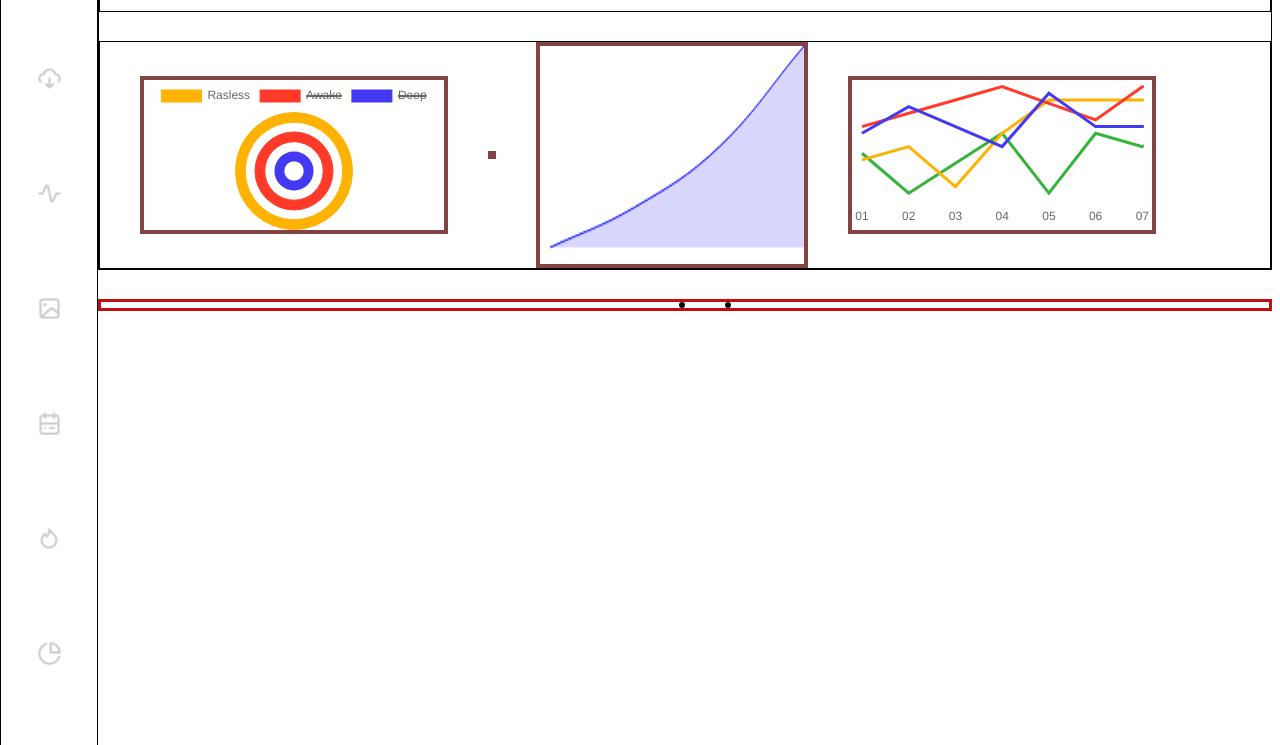
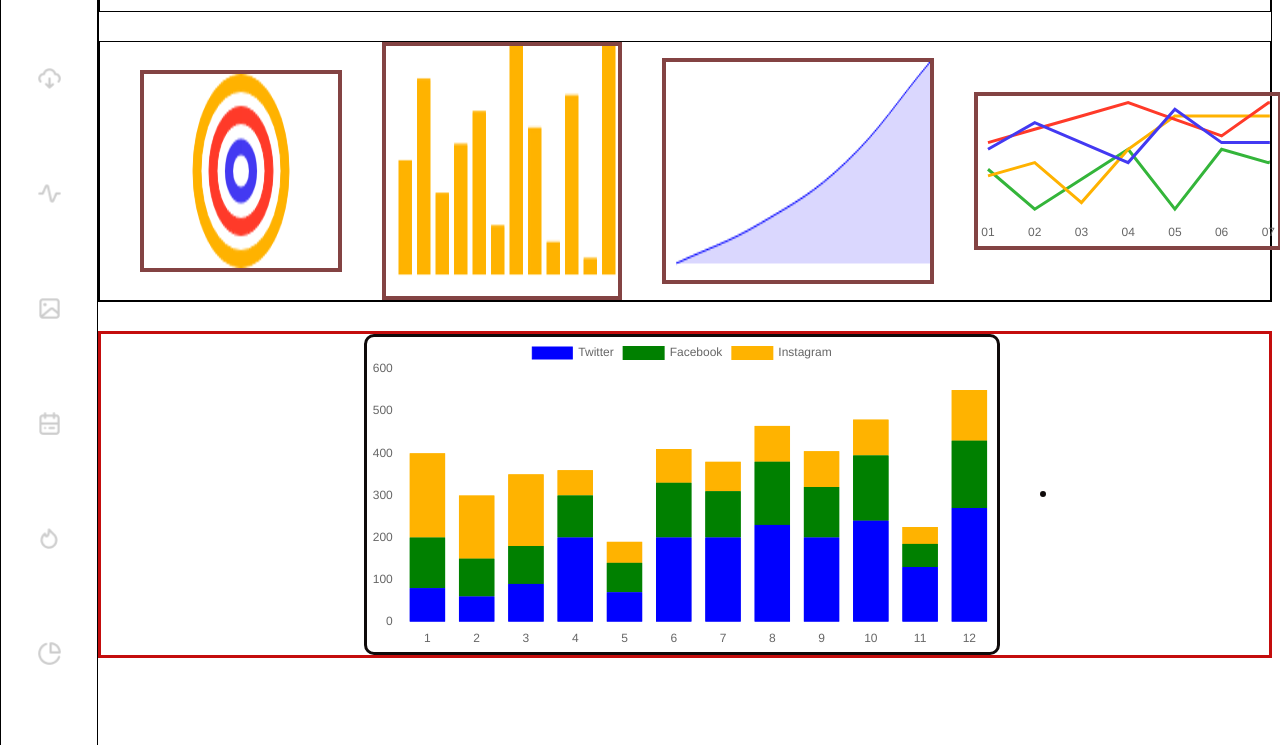
Before and after one commit to VacheMinasyan/MyDiagramsWork, a website: page src/index.pug in a window 1280 px wide. Shown: the part 207-952 px from the top of the page. Drawn offline with nearby package versions, Linux system fonts and the light colour scheme; files that its build step writes are made by us from their sources.

Commit message:
added canvas fb,twwiter,inst and changes many file in css

```diff
--- a/src/css/style.css
+++ b/src/css/style.css
@@ -126,23 +126,40 @@ margin-top: 200px;
   display: flex;
 }
 /* ==========Part Vache  */
-
-.can{
-  /* position: relative; */
+#myChart{
+  box-sizing: border-box;
+  max-width: 194px;
+  min-height: 194px;
 }
-#myChart{
- box-sizing: border-box;
- max-width: 264px;
-  min-height: 218px;
-  margin: 0;
+#myChart1{
+  box-sizing: border-box;
+  max-width: 232px;
+  min-height: 250px;
 
 }
 #myChart2{
   box-sizing: border-box;
+  max-width: 264px;
+   min-height: 218px;
+   margin: 0;
+ }
+
+#myChart3{
+  box-sizing: border-box;
   max-width: 326px;
    min-height: 77px;
-   margin: 0;
 }
+#myChart5{
+  box-sizing: border-box;
+  min-width: 630px;
+  min-height: 300px;
+}
+/* .cans{
+  box-sizing: border-box;
+  max-width: 232px;
+  min-height: 250px;
+} */
+
 
 .main {
     border: 1px solid black;
@@ -174,8 +191,8 @@ font-weight: 100;
 }
 .main__main>div{
   margin-left: 40px;
-  max-width: 326px;
-  max-height:360px;
+  max-width: 380px;
+  max-height:380px;
   border: 4px solid rgb(131, 67, 67);
 }
 .can {
@@ -192,7 +209,6 @@ align-items: center;
 }
 .footer>div{
   border: 3px solid rgb(15, 10, 10);
-
   margin-left: 40px;
   max-width: 692px;
   max-height: 360px;
--- a/src/index.pug
+++ b/src/index.pug
@@ -35,14 +35,13 @@ html(lang="en")
                 p.main__text=text
             .main__main
                 .main__canvas
-                    canvas(id="myChart3").can
-
-                .main__canvas
-                .main__canvas
                     canvas(id="myChart").can
                 .main__canvas
+                     canvas(id="myChart1").cans
+                .main__canvas
                     canvas(id="myChart2").can
-
+                .main__canvas
+                    canvas(id="myChart3").can
         aside.aside
             .aside_head
                 a
@@ -59,5 +58,6 @@ html(lang="en")
                     img(src="img/icon8.png").fot
         footer.footer
             .footer__canvas_left
+                canvas(id="myChart5").canvas
             .footer__canvas_right
         script(src="js/script.js")
--- a/src/js/script.js
+++ b/src/js/script.js
@@ -1,16 +1,16 @@
-let ctx = document.getElementById('myChart').getContext('2d');
+let ctx2 = document.getElementById('myChart2').getContext('2d');
 Chart.defaults.scale.gridLines.display = false;
-let myChart = new Chart(ctx, {
+let myChart2 = new Chart(ctx2, {
     type: 'line',
     data: {
         labels: [1, 2, 3, 4],
         datasets: [{
-            label: false,
             data: [0, 200, 500, 1000],
             backgroundColor: ["rgb(218, 215, 254)"],
             borderColor: ["blue"],
             borderWidth: 1,
             radius: 0,
+            // borderRadius:"c"
         },
         ]
     },
@@ -46,14 +46,14 @@ let myChart = new Chart(ctx, {
 // ======================= chart line diagrms ====================
 
 
-let ctx1 = document.getElementById('myChart2').getContext('2d');
+let ctx3 = document.getElementById('myChart3').getContext('2d');
 Chart.defaults.scale.gridLines.display = false;
-let myChart1 = new Chart(ctx1, {
+let myChart3 = new Chart(ctx3, {
     type: 'line',
     data: {
         labels: ["01", "02", "03", "04", "05", "06", "07"],
         datasets: [{
-            label: false,
+            labels: ["Rasless","Awake","Deep"],
             data: [200, 400, 250,100,500,250, 250,250],
             backgroundColor: 'transparent',
             borderColor: ["rgb(67, 57, 242)"],
@@ -112,7 +112,7 @@ let myChart1 = new Chart(ctx1, {
             xAxes: [
                 {
                     ticks: {
-                        // display: false,
+
                         beginAtZero: true,
 
                     }
@@ -131,15 +131,10 @@ let myChart1 = new Chart(ctx1, {
 });
 
 // =================== chart circle =====================
-
-
-let ctx2 = document.getElementById('myChart3').getContext('2d');
-
-
-let myChart2 = new Chart(ctx2, {
+let ctx = document.getElementById('myChart').getContext('2d');
+let myChart = new Chart(ctx, {
     type: 'pie',
     data: {
-        labels: ["Rasless","Awake","Deep"],
         datasets: [{
             data: [10],
             backgroundColor: [
@@ -155,7 +150,6 @@ let myChart2 = new Chart(ctx2, {
             borderWidth: 1,
         },
             {
-                // data: [10,2,5],
                 backgroundColor: 'white',
                 borderColor: ["white"],
                 borderWidth: 3,
@@ -187,6 +181,116 @@ let myChart2 = new Chart(ctx2, {
 
         ]
     },
+    options: {
+        legend: {
+            display: false
+        },
+    }
+});
+// =================== chart barrrr =======================
 
+let ctx1 = document.getElementById('myChart1').getContext('2d');
+Chart.defaults.scale.gridLines.display = false;
+let myChart1 = new Chart(ctx1, {
+    type: 'bar',
+    data: {
+        labels: [1, 2, 3, 4, 5, 6, 7, 8, 9, 10, 11, 12],
+        datasets: [
+            {
+                label: 'Restless',
+                data: [75, 100, 65, 80, 90, 55, 110, 85, 50, 95, 45, 110],
+                backgroundColor: "rgb(255, 179, 0)",
+                borderColor: "rgb(255, 179, 0)",
+                borderWidth: 2,
+                borderRadius: 5,
+                hoverBackgroundColor: "red",
+                hoverBorderColor: "rgb(255, 179, 0)",
+                borderSkipped: false,
+            },
+        ],
+    },
+    options: {
+        plugins: {
+            datalabels: {
+            },
+        },
+        legend: {
+            display: false,
+            position: 'top',
+        },
+        tooltips: {
+        },
+        scales: {
+            xAxes: [{
+                ticks: {
+                    display: false,
+                    beginAtZero: true,
+                }
+            }],
+            yAxes: [{
+                ticks: {
+                    display: false
+                }
+            }]
+        }
+    }
+});
 
+// ==================== canvas fb, instagram, twitter ==================
+
+let ctx4 = document.getElementById('myChart5').getContext('2d');
+Chart.defaults.scale.gridLines.display = false;
+let myChart4 = new Chart(ctx4, {
+    type: 'bar',
+    data: {
+        labels: [1, 2, 3, 4, 5, 6, 7, 8, 9, 10, 11, 12],
+        datasets: [
+            {
+                label: 'Twitter',
+                data: [80, 60, 90, 200, 70, 200,200,230,200,240,130,270],
+                backgroundColor: "blue",
+                borderColor: "blue",
+                borderWidth: 1,
+                borderRadius: 5,
+                hoverBackgroundColor: "blue",
+                hoverBorderColor: "blue",
+                borderSkipped: false,
+            },
+            {
+                label: 'Facebook',
+                data: [120, 90, 90, 100, 70, 130, 110, 150, 120, 155, 55, 160],
+                backgroundColor: "green",
+                borderColor: "green",
+                borderWidth: 2,
+                borderRadius: 5,
+                hoverBackgroundColor: "green",
+                hoverBorderColor: "green",
+                borderSkipped: false,
+            },
+            {
+                label: 'Instagram',
+                data: [200, 150, 170, 60, 50, 80, 70, 85, 85, 85, 40, 120],
+                backgroundColor: "rgb(255, 179, 0)",
+                borderColor: "rgb(255, 179, 0)",
+                borderWidth: 2,
+                borderRadius: 5,
+                hoverBackgroundColor: "rgb(255, 179, 0)",
+                hoverBorderColor: "rgb(255, 179, 0)",
+                borderSkipped: false,
+            },
+        ],
+    },
+    options: {
+        tooltips: {
+        },
+
+        scales: {
+            xAxes: [{
+                stacked:true,
+            }],
+            yAxes: [{
+                stacked:true,
+            }]
+        }
+    }
 });
```
Also changed, not shown: src/index.html.
